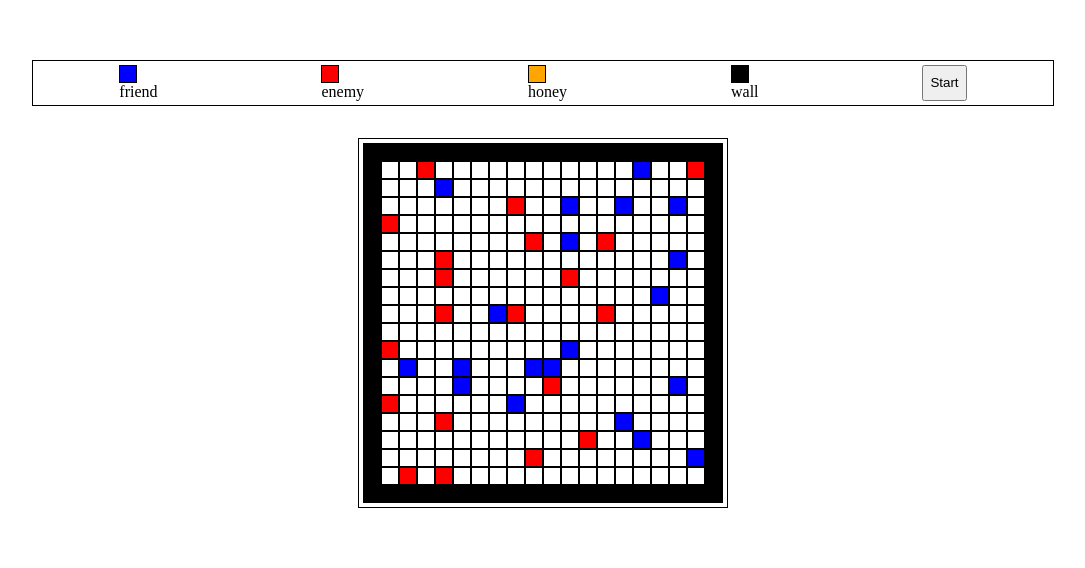
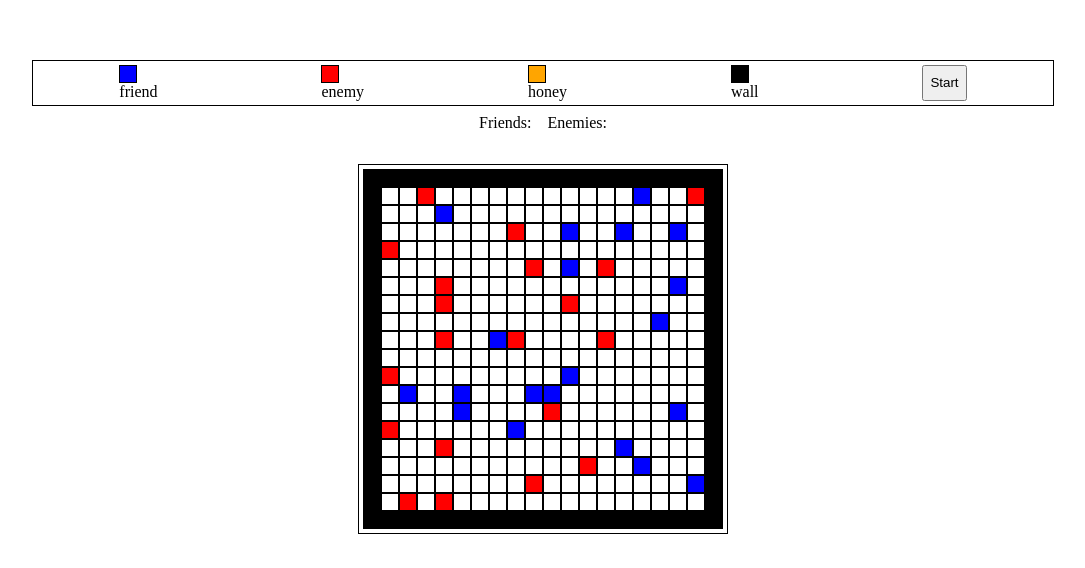
Before and after one commit to andSKLV/ants, a React (Create React App) app: page / in a window 1280 px wide. Shown: the part 138-706 px from the top of the page, without its empty margins (97-1182 px from the left). Built offline with nearby package versions, Linux system fonts and the light colour scheme.

Commit message:
score added. game over stop

```diff
--- a/src/CONFIG.js
+++ b/src/CONFIG.js
@@ -1,7 +1,8 @@
 const CONFIG = {
   maxRow: 20,
   maxCol: 20,
-  maxMoves: 100,
-  tikTime: 500
+  maxMoves: 300,
+  tikTime: 50,
+  honeyFriquency: 10
 };
 export default CONFIG;
--- a/src/Game/Game.js
+++ b/src/Game/Game.js
@@ -6,8 +6,10 @@ import { GetRandom, GetCell } from "./service.js";
 import { equal } from "assert";
 
 class Game {
-  constructor({ fnStop, fnUpdateField }) {
+  constructor({ fnStop, fnUpdateField, fnUpdateScore }) {
     this.ants = [];
+    this.enAntsNum = null;
+    this.frAntsNum = null;
     this.timerId = null;
     this.field = [];
     this.createField();
@@ -16,6 +18,8 @@ class Game {
     this.antsToDelete = [];
     this.fnStop = fnStop;
     this.fnUpdateField = fnUpdateField;
+    this.fnUpdateScore = fnUpdateScore;
+    fnUpdateScore(this.getScore());
   }
   createField() {
     const field = [];
@@ -155,6 +159,9 @@ class Game {
       return [f[y - 1][x], f[y + 1][x], f[y][x - 1], f[y][x + 1]];
     }
   };
+  /**
+   * Удаление муравьев путем вычитания массива antsToDelete из ants
+   */
   updateAntsArray = () => {
     this.ants = this.ants.filter(ant => !this.antsToDelete.includes(ant));
     this.antsToDelete = [];
@@ -203,14 +210,21 @@ class Game {
 
     //движения муравьев
     this.makeMove();
-    if (this.tikNum % 5 === 0) this.randomHoney();
+    if (this.tikNum % CONFIG.honeyFriquency === 0) this.randomHoney();
     // конец движения
 
     this.fnUpdateField(this.field); //setState new field
+    const score = this.getScore();
+    this.fnUpdateScore(score);
+
     this.tikNum++;
-    if (this.tikNum > CONFIG.maxMoves) this.stop();
+    if (this.isGameOver(score)) this.stop();
+
     console.timeEnd();
   };
+  /**
+   * Расчет движений всех муравьев
+   */
   makeMove = () => {
     const moves = this.ants.map(ant => {
       const direction = ant.makeMove();
@@ -226,12 +240,32 @@ class Game {
       }
     });
   };
+  isGameOver = score => {
+    if (this.tikNum > CONFIG.maxMoves) return true;
+    if (score.friends === 0 || score.enemies === 0) return true;
+    return false;
+  };
+  /**
+   * Останавливает игру
+   */
   stop = () => {
     clearInterval(this.timerId);
     this.fnStop();
     this.tikNum = 0;
     this.clg("equal");
   };
+  getScore = () => {
+    let enemies = 0;
+    let friends = 0;
+    this.ants.forEach(ant => {
+      ant.type === "friend" ? friends++ : enemies++;
+    });
+    return { friends, enemies };
+  };
+  /**
+   * Проверка, осталось ли одинаковое число друзей и врагов
+   * Должно быть true без генерации меда
+   */
   checkEquality() {
     const enemy = [];
     const friend = [];
--- a/src/components/App/App.js
+++ b/src/components/App/App.js
@@ -10,16 +10,22 @@ class App extends React.Component {
     super(props);
     this.game = new Game({
       fnStop: this.applyStopper,
-      fnUpdateField: this.updateField
+      fnUpdateField: this.updateField,
+      fnUpdateScore: this.applyScore
     });
     const field = this.game.field;
     this.state = {
       setter: null,
       isStarted: false,
       fieldArray: field,
-      game: null
+      game: null,
+      friends: null,
+      enemies: null
     };
   }
+  applyScore = ({ friends, enemies }) => {
+    this.setState({ friends, enemies });
+  };
   onClickSetter = type => {
     this.setState({ setter: type });
   };
@@ -63,6 +69,12 @@ class App extends React.Component {
           isStarted={this.state.isStarted}
           setter={this.state.setter}
         />
+        <div className="Score">
+          <div>Friends:</div>
+          <div>{this.state.friends}</div>
+          <div>Enemies:</div>
+          <div>{this.state.enemies}</div>
+        </div>
         <Field
           fieldArray={this.state.fieldArray}
           onClickSet={this.onClickSet}
--- a/src/components/App/style.css
+++ b/src/components/App/style.css
@@ -35,3 +35,13 @@
 .activeTag {
   border: 1px solid red;
 }
+.Score{
+  margin-top: 8px;
+  min-width: 80%;
+  display: flex;
+  flex-direction: row;
+  justify-content: center;
+}
+.Score div {
+  margin-left: 8px;
+}
```
